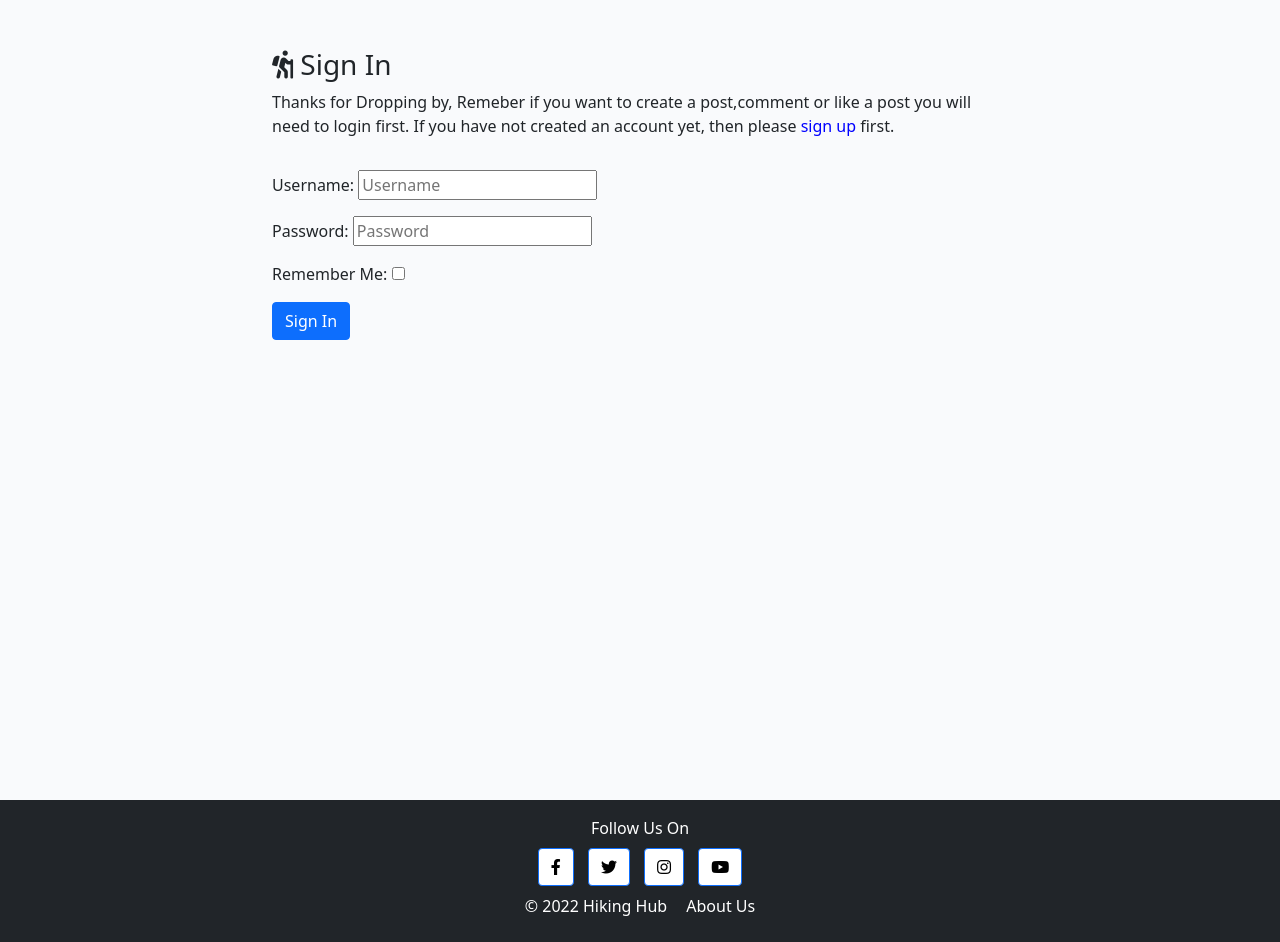
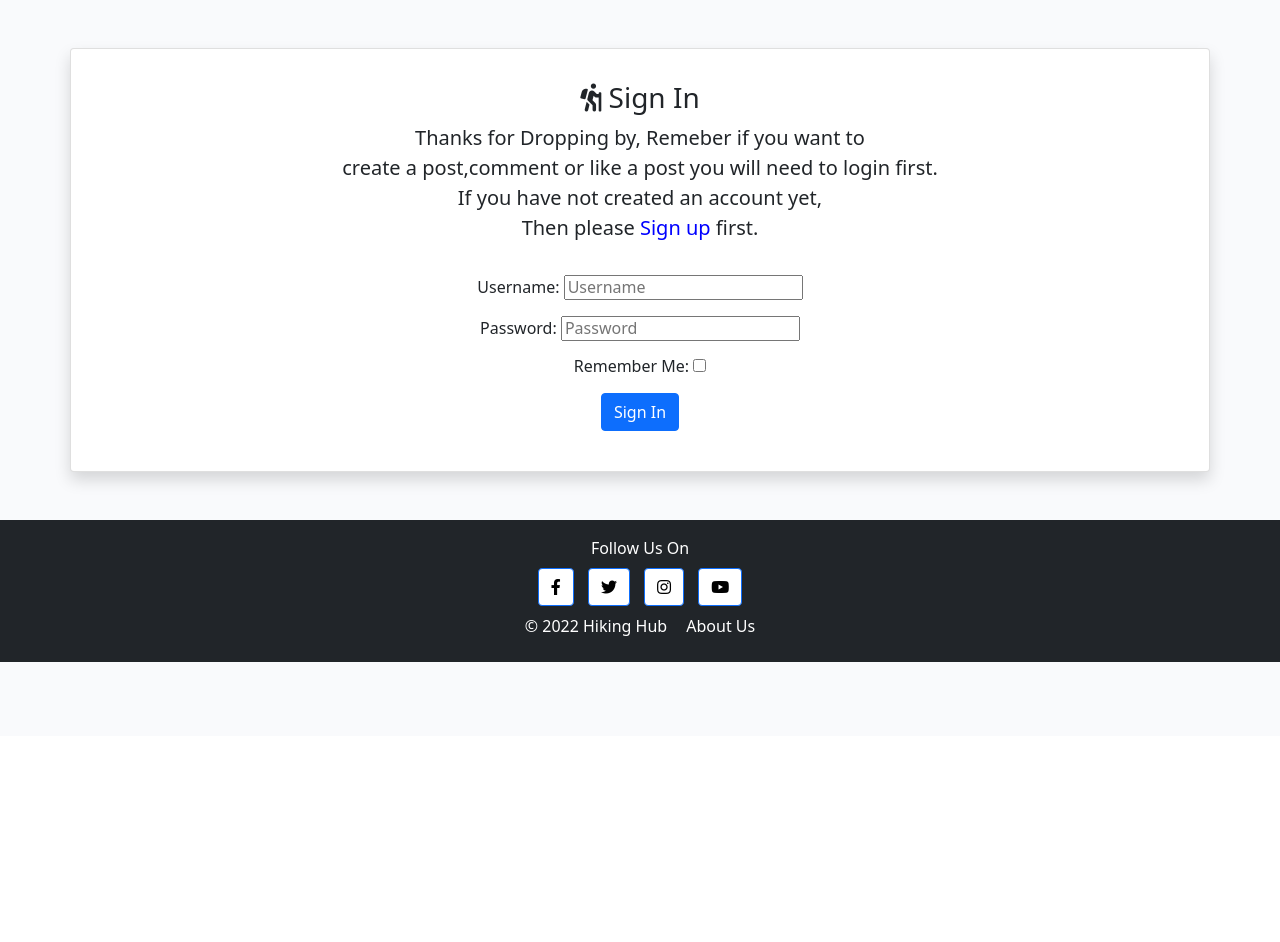
Before and after one commit to wlillisdev/hiking-hub, a Django app: page /accounts/login/ in a window 1280 px wide. Shown: the part 64-1006 px from the top of the page. After the commit the page ends 726 px from the top, so only its background shows below. Run offline with Django 3.2, Linux system fonts and the light colour scheme; some libraries are stand-ins or nearby versions.

Commit message:
styling to sign up and log in form

```diff
--- a/templates/account/login.html
+++ b/templates/account/login.html
@@ -1,5 +1,6 @@
 {% extends "base.html" %}
 {% load static %}
+{%  load crispy_forms_tags  %}
 
 {% load i18n %}
 {% load account socialaccount %}
@@ -7,21 +8,21 @@
 {% block head_title %}{% trans "Sign In" %}{% endblock %}
 
 {% block content %}
-    <div class="container flex-column min-vh-100">
+    <div  class="container text-center d-flex flex-column form-style card mb-5 mt-5 shadow p-3 mb-5 bg-body rounded">
       <div class="row">
-        <div class="col-md-8 mt-5 offset-md-2">
+        <div  class="col-md-8 mt-3 offset-md-2 lead">
           <h3><i class="fas fa-hiking"></i> {% trans "Sign In" %}</h3>
           <p>{% blocktrans %}
-            Thanks for Dropping by, Remeber if you want to
+            Thanks for Dropping by, Remeber if you want to<br>
             create a post,comment or like a post you will need to login first.
-            If you have not created an account yet, then please
-            <a href="{{ signup_url }}">sign up</a> first.{% endblocktrans %}</p>
+            <br>If you have not created an account yet,<br> Then please
+            <strong><a href="{{ signup_url }}">Sign up</a></strong> first.{% endblocktrans %}</p>
         </div>
       </div>
 
       <div class="row">
         <div class="col-md-8 mt-3 offset-md-2">
-          <form class="login" method="POST" action="{% url 'account_login' %}">
+          <form class="login h6" method="POST" action="{% url 'account_login' %}">
             {% csrf_token %}
             {{ form.as_p }}
             {% if redirect_field_value %}
@@ -29,8 +30,8 @@
             {% endif %}
             <button class="btn btn-primary mb-3" type="submit">{% trans "Sign In" %}</button>
           </form>
-        </div>
       </div>
-      <div>
+    </div>
+  <div>
 
 {% endblock %}
--- a/templates/account/logout.html
+++ b/templates/account/logout.html
@@ -1,5 +1,5 @@
 {% extends "base.html" %}
-
+{%  load crispy_forms_tags  %}
 {% load static %}
 
 {% load i18n %}
@@ -7,12 +7,12 @@
 {% block head_title %}{% trans "Sign Out" %}{% endblock %}
 
 {% block content %}
-<div class="container flex-column min-vh-100">
+<div class="container text-center d-flex flex-column min-vh-100">
   <div class="row">
     <div class="col-md-8 mt-5 offset-md-2">
       <h3><i class="fas fa-hiking"></i> {% trans "Sign Out" %}</h3>
 
-      <p>{% trans 'Are you sure you want to sign out and hit the trails?' %}</p>
+      <p class="lead">{% trans 'Are you sure you want to sign out and hit the trails?' %}</p>
 
       <form method="post" action="{% url 'account_logout' %}">
         {% csrf_token %}
```
Also changed, not shown: templates/account/signup.html (+6 -6 lines).
